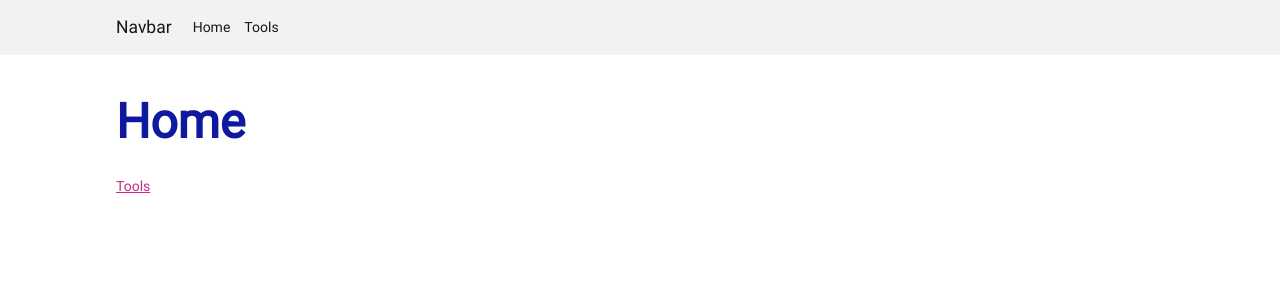
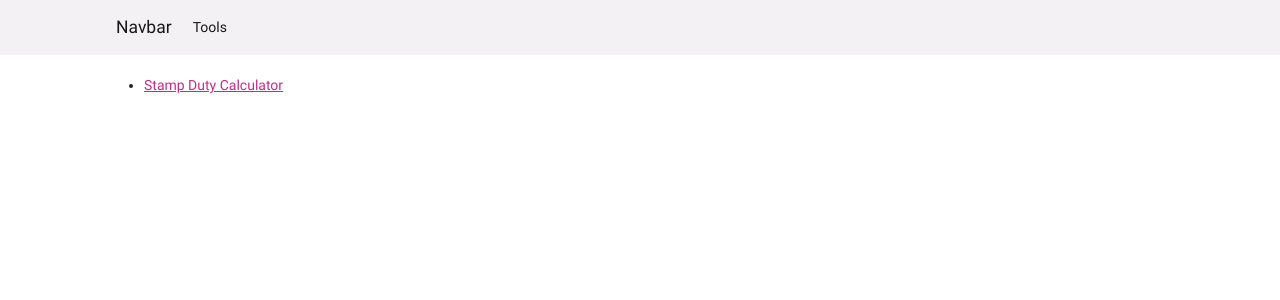
Before and after one commit to johnplayer1982/MoneyHelper-Testharness, a Django app: page / in a window 1280 px wide. Shown: the top 300 px of the page. Run offline with Django 4.2, Linux system fonts and the light colour scheme; data comes from the database, SQL or seed files in the repository; style sheets or scripts are compiled from the project's sources; some libraries are stand-ins or nearby versions.

Commit message:
Remove redundant view

```diff
--- a/templates/shared/navigation.html
+++ b/templates/shared/navigation.html
@@ -6,8 +6,7 @@
         </button>
         <div class="collapse navbar-collapse" id="navbarNavAltMarkup">
             <div class="navbar-nav">
-            <a class="nav-item nav-link active" href="/">Home</a>
-            <a class="nav-item nav-link active" href="{% url 'tools' %}">Tools</a>
+            <a class="nav-item nav-link active" href="{% url 'Home' %}">Tools</a>
             </div>
         </div>
     </nav>
--- a/templates/webapp/tool_list.html
+++ b/templates/webapp/tool_list.html
@@ -4,7 +4,7 @@
 <ul>
     {% for object in object_list %}
     <li>
-        <a href="{{ object.slug }}">{{ object.tool_title }}</a>
+        <a href="tools/{{ object.slug }}">{{ object.tool_title }}</a>
     </li>
     <!-- If object_list is empty  -->
     {% empty %}
--- a/webapp/urls.py
+++ b/webapp/urls.py
@@ -20,7 +20,7 @@ from .views import HomeView, ToolDetail, ToolList
 
 urlpatterns = [
     path('admin/', admin.site.urls),
-    path('', HomeView.as_view(), name="Home"),
-    path('tools/', ToolList.as_view(), name="tools"),
+    path('', ToolList.as_view(), name="Home"),
+    # path('tools/', ToolList.as_view(), name="tools"),
     path('tools/<slug:slug>', ToolDetail.as_view()),
 ]
```
